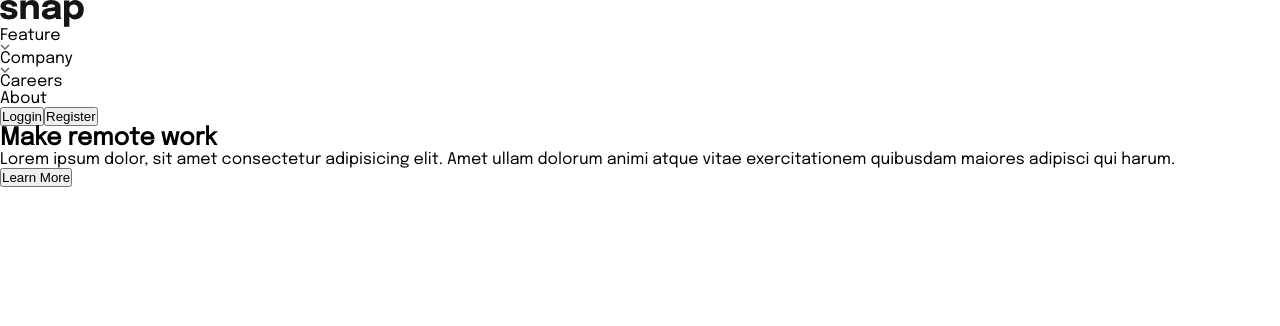
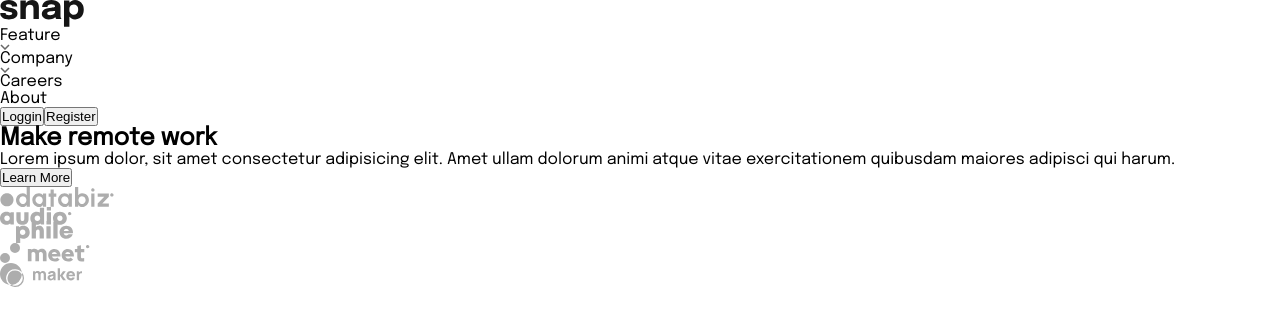
Before and after one commit to AndrShept/react-tailwinds-main, a React (Create React App) app: page / in a window 1280 px wide. Shown: the top 326 px of the page. Built offline with nearby package versions, Linux system fonts and the light colour scheme.

Commit message:
modified:   src/components/main-section/main-section.jsx

```diff
--- a/src/components/main-section/main-section.jsx
+++ b/src/components/main-section/main-section.jsx
@@ -15,6 +15,13 @@ export const MainSection = () => {
           {`Lorem ipsum dolor, sit amet consectetur adipisicing elit.\n Amet ullam dolorum animi atque vitae exercitationem\n quibusdam maiores adipisci qui harum.`}
         </p>
         <Button isFilled={true}> Learn More</Button>
+
+        <div className='flex items-end justify-between mt-36'>
+          <Databiz />
+          <Audiophile />
+          <Meet />
+          <Maker />
+        </div>
       </div>
     </section>
   );
```
